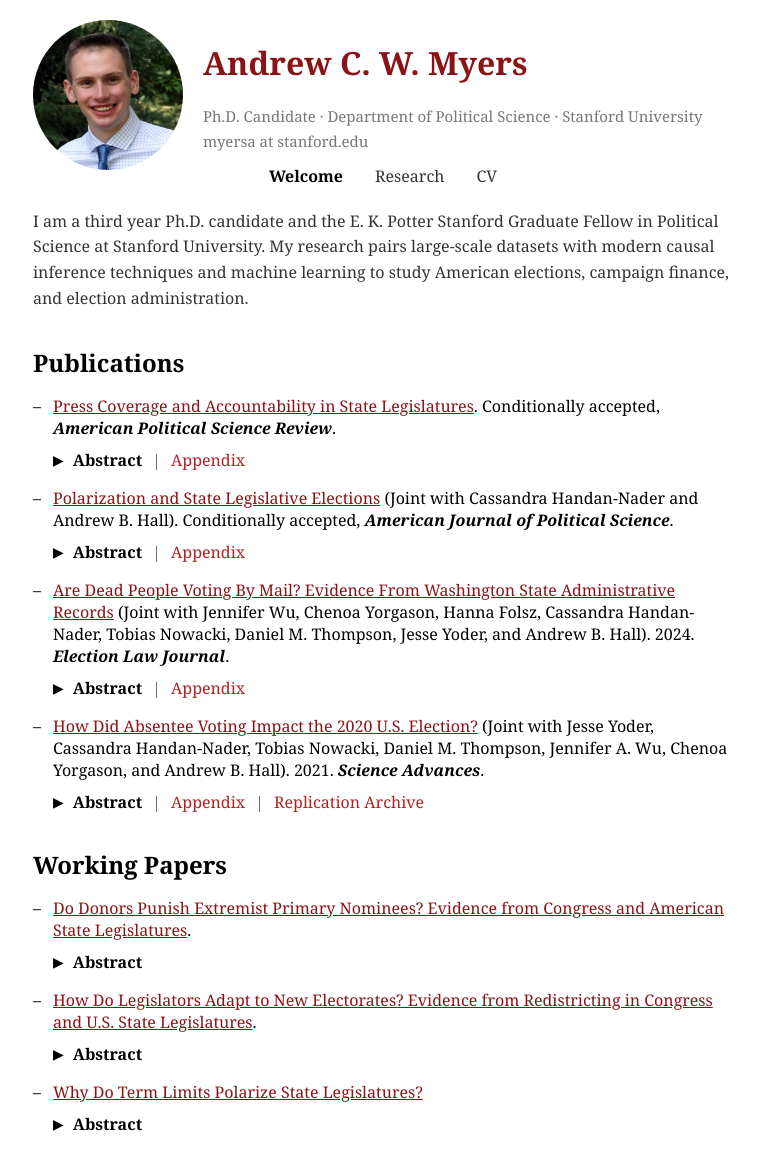
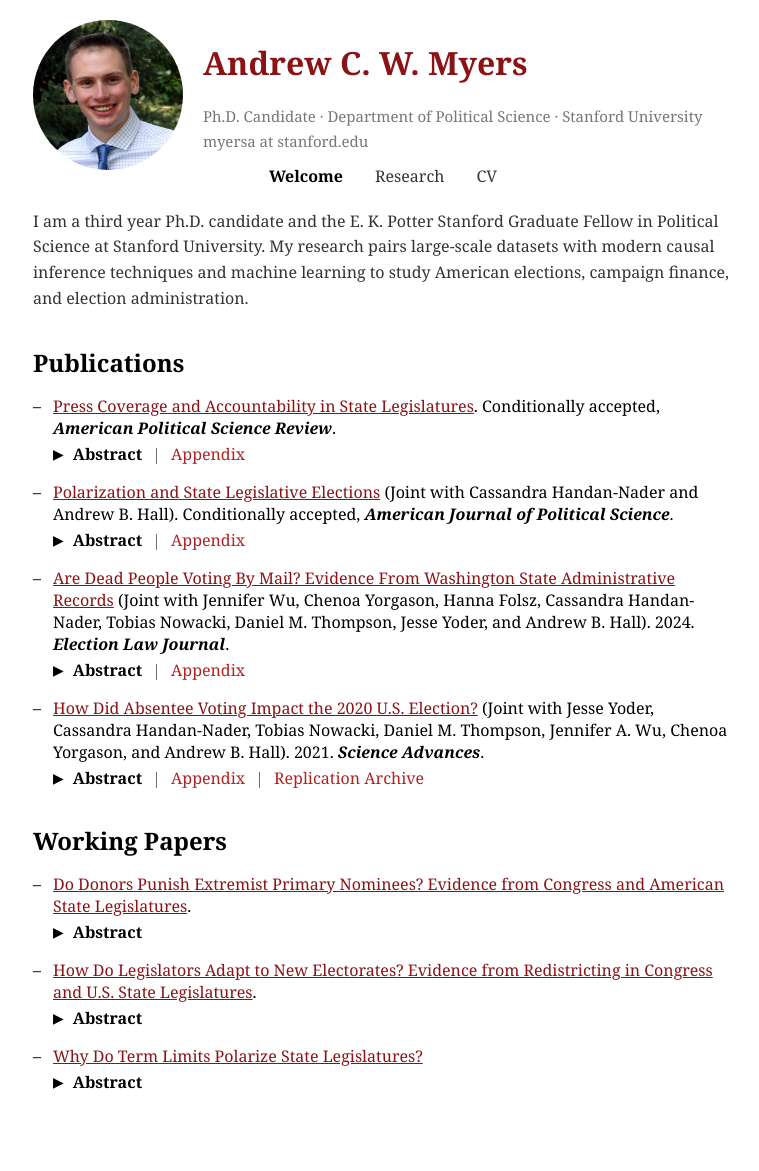
Before and after one commit to AndyMyersSkol/AndyMyersSkol.github.io, a Jekyll site: the page index.html, which Jekyll copies as it is, in a window 1280 px wide. Shown: the whole page, without its empty margins (257-1016 px from the left). Built offline with Jekyll 4.4.1, drawn with Linux system fonts in a browser that asks for light colours; after the commit the page ends 1129 px from its top, so only the background shows below that.

Commit message:
Update index.html

```diff
--- a/index.html
+++ b/index.html
@@ -258,6 +258,12 @@
 details summary {
     width: 100%;
 }
+
+summary {
+    margin-top: 4px; /* Reduce space between title and abstract button */
+    gap:
+}
+
 </style>
 <script src="script.js"></script>
 </body>
```
